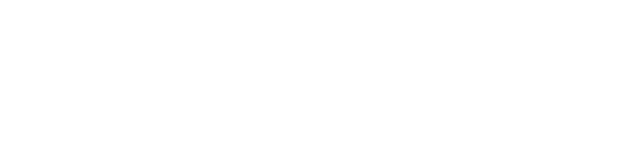
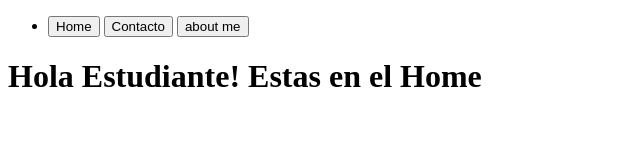
Before and after one commit to DiegoRojas93/Taller-de-Router-para-SPA, a plain HTML site: page index.html in a window 1280 px wide. Shown: the whole page, without its empty margins (0-640 px from the left). Drawn offline with Linux system fonts and the light colour scheme.

Commit message:
Creando una aplicación sencilla en html

```diff
--- a/index.html
+++ b/index.html
@@ -1,11 +1,23 @@
 <!DOCTYPE html>
-<html lang="en">
+<html lang="es">
 <head>
   <meta charset="UTF-8">
   <meta name="viewport" content="width=device-width, initial-scale=1.0">
-  <title>Document</title>
+  <meta http-equiv="X-UA-Compatible" content="ie=edge">
+  <title>Cliente de nuestro SPA Router</title>
 </head>
 <body>
-
+  <header>
+    <ul>
+      <li>
+        <button>Home</button>
+        <button>Contacto</button>
+        <button>about me</button>
+      </li>
+    </ul>
+  </header>
+  <div>
+    <h1>Hola Estudiante! Estas en el Home</h1>
+  </div>
 </body>
 </html>
```
